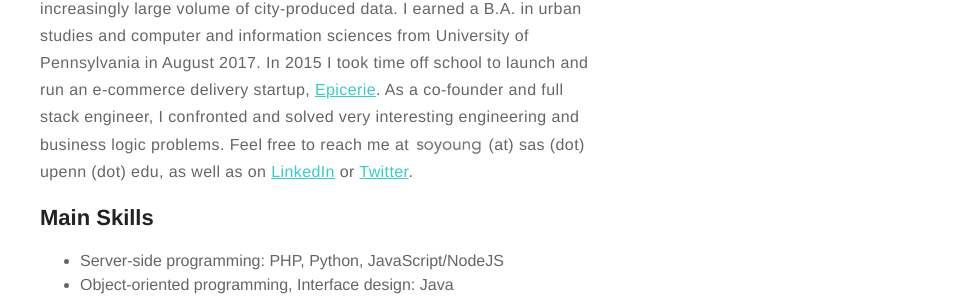
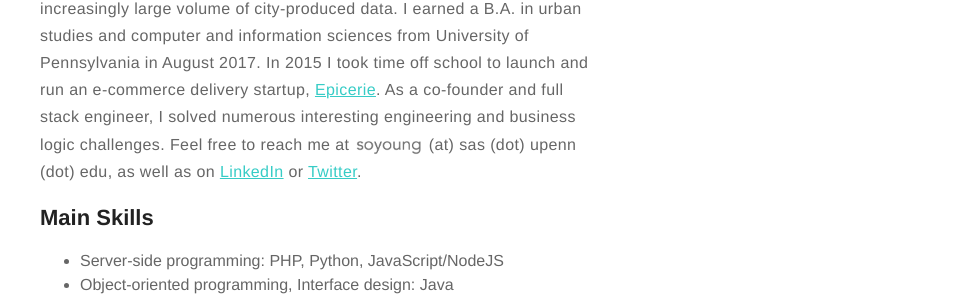
Before and after one commit to soyoungpark/soyoungpark.github.io, a Jekyll site: the page built from about.md, in a window 1280 px wide. Shown: the part 483-783 px from the top of the page, without its empty margins (320-1280 px from the left). Built offline with Jekyll 4.4.1, drawn with Linux system fonts in a browser that asks for light colours.

Commit message:
new post

```diff
--- a/about.md
+++ b/about.md
@@ -4,7 +4,7 @@ layout: page
 ---
 ![Profile Image]({{ site.url }}/{{ site.picture }})
 
-<p style="padding-top:30px;">I am a software engineer who wants to extract meaningful insight from increasingly large volume of city-produced data. I earned a B.A. in urban studies and computer and information sciences from University of Pennsylvania in August 2017. In 2015 I took time off school to launch and run an e-commerce delivery startup, <a href="http://www.epicerie.kr">Epicerie</a>. As a co-founder and full stack engineer, I confronted and solved very interesting engineering and business logic problems. Feel free to reach me at <img style="height:20px; width:auto; display: inline-block; margin-bottom: -7px;" src="/assets/images/yosoy.png"/> (at) sas (dot) upenn (dot) edu, as well as on <a href="linkedin.com/soyoungpark05">LinkedIn</a> or <a href="twitter.com/soyoung_park">Twitter</a>. </p>
+<p style="padding-top:30px;">I am a software engineer who wants to extract meaningful insight from increasingly large volume of city-produced data. I earned a B.A. in urban studies and computer and information sciences from University of Pennsylvania in August 2017. In 2015 I took time off school to launch and run an e-commerce delivery startup, <a href="http://www.epicerie.kr">Epicerie</a>. As a co-founder and full stack engineer, I solved numerous interesting engineering and business logic challenges. Feel free to reach me at <img style="height:20px; width:auto; display: inline-block; margin-bottom: -7px;" src="/assets/images/yosoy.png"/> (at) sas (dot) upenn (dot) edu, as well as on <a href="linkedin.com/soyoungpark05">LinkedIn</a> or <a href="twitter.com/soyoung_park">Twitter</a>. </p>
 
 <h2>Main Skills</h2>
 
```
